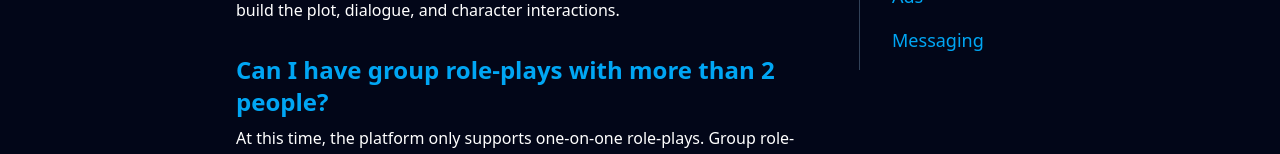
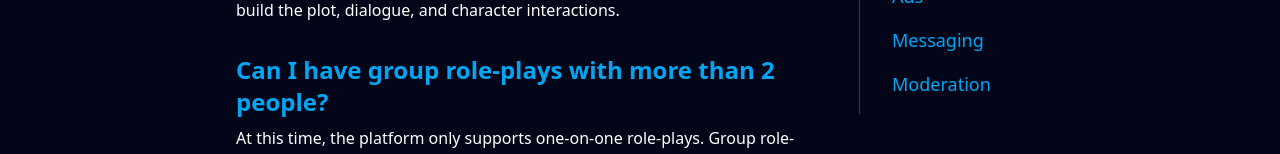
Before and after one commit to Hairum-Qureshi/story-roleplay-app, a React (Vite) app in the folder apps/frontend/: page /faq in a window 1280 px wide. Shown: the part 390-544 px from the top of the page. Built offline with nearby package versions, Linux system fonts and the light colour scheme; no server answers.

Commit message:
added 'Moderation' to faqHeaders array

```diff
--- a/apps/frontend/src/pages/FAQ.tsx
+++ b/apps/frontend/src/pages/FAQ.tsx
@@ -11,6 +11,7 @@ export default function FAQ() {
     "Character Bios",
     "Ads",
     "Messaging",
+    "Moderation",
   ];
 
   useEffect(() => {
```
